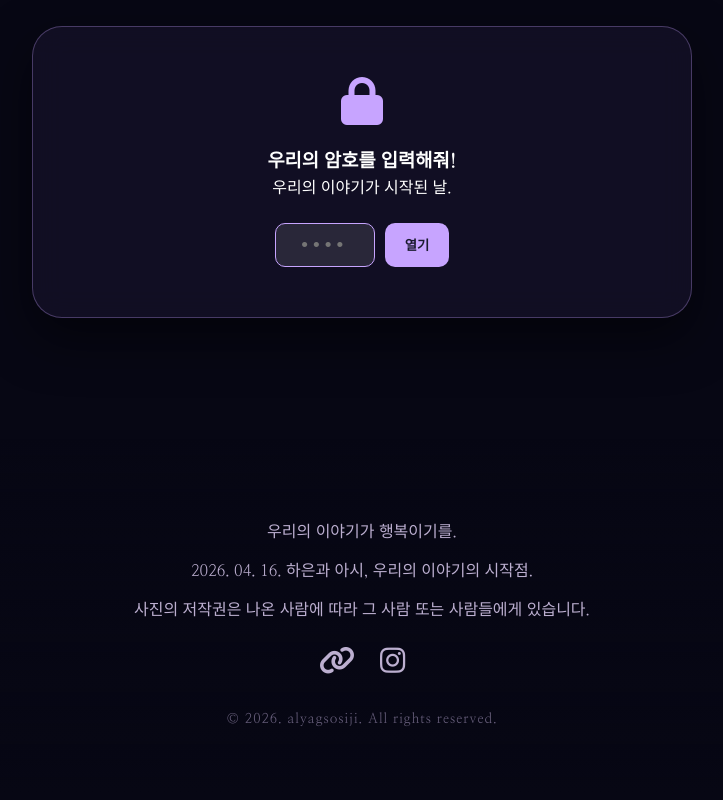
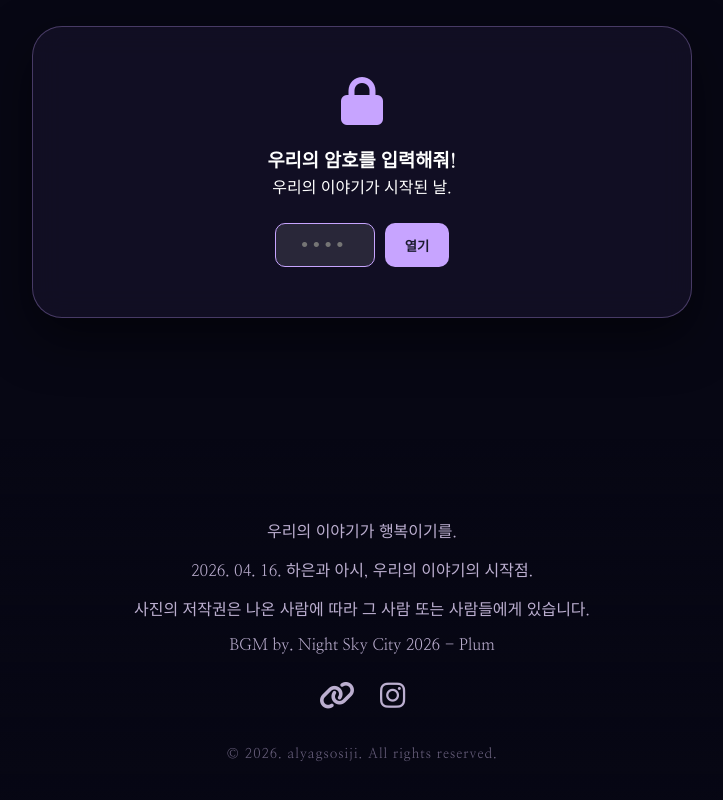
Before and after one commit to alyagsosiji/we, a plain HTML site: page index.html in a window 1280 px wide. Shown: the part 4143-4943 px from the top of the page, without its empty margins (278-1001 px from the left). Drawn offline with Linux system fonts and the light colour scheme; a web font is replaced by a local one.

Commit message:
Update index.html

```diff
--- a/index.html
+++ b/index.html
@@ -188,6 +188,7 @@
             <p>우리의 이야기가 행복이기를.</p>
             <p>2026. 04. 16. 하은과 아시, 우리의 이야기의 시작점.</p>
             <p>사진의 저작권은 나온 사람에 따라 그 사람 또는 사람들에게 있습니다.</p>
+            <p>BGM by. Night Sky City 2026 - Plum</p>
 
             <div class="sns-links">
                 <a href="https://litt.ly/kurai.sekai" target="_blank" title="프로필"><i class="fa-solid fa-link"></i></a>
```
